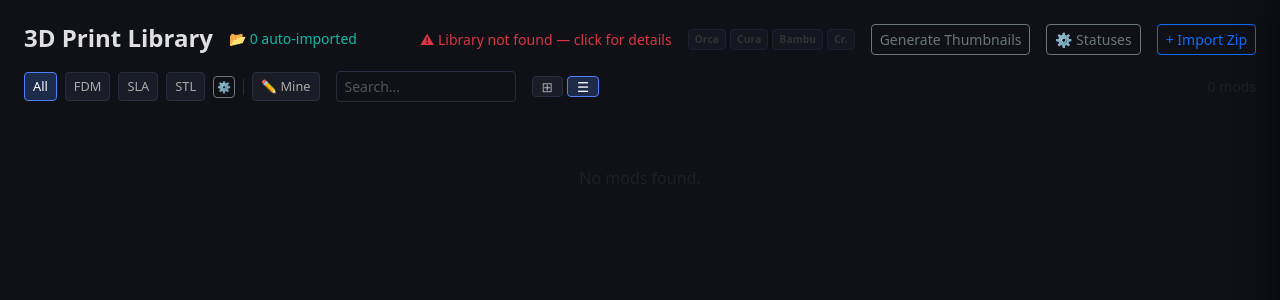
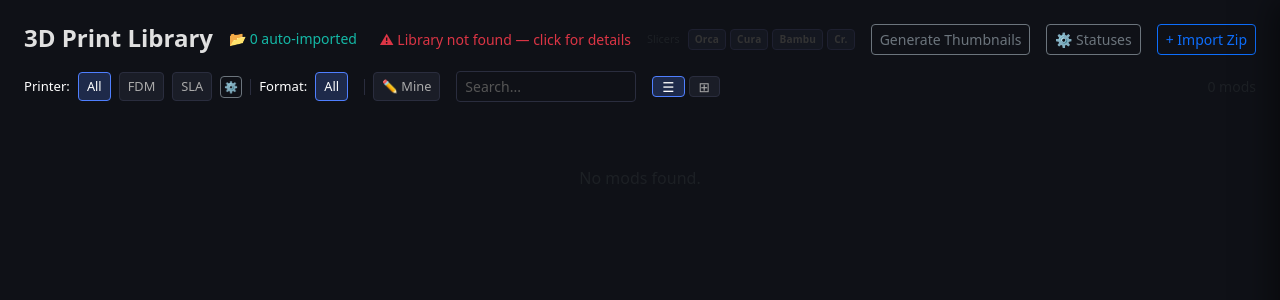
Before and after one commit to lilazndude/3d-print-library, a Flask app: page / in a window 1280 px wide. Shown: the top 300 px of the page. Run offline with Flask 3, Linux system fonts and the light colour scheme; data that the repository does not hold is empty; some libraries are stand-ins or nearby versions.

Commit message:
labelled and made checked for details and saw if buttons made sense

```diff
--- a/_app/app.py
+++ b/_app/app.py
@@ -101,7 +101,6 @@
 DEFAULT_CATEGORIES = [
     {'id': 'FDM', 'label': 'FDM', 'color': '#7dd3fc'},
     {'id': 'SLA', 'label': 'SLA', 'color': '#c4b5fd'},
-    {'id': 'STL', 'label': 'STL', 'color': '#6ee7b7'},
 ]
 
 def get_categories():
@@ -225,8 +224,16 @@
         not (mod_dir / 'thumbnail.png').exists() or
         any((fn + '.png') not in rendered for fn in files)
     )
+    # printer_types: multi-value, falls back to legacy single category field
+    printer_types = meta.get('printer_types')
+    if not printer_types:
+        legacy = meta.get('category', 'FDM')
+        printer_types = [legacy] if legacy else ['FDM']
+    # file_formats: auto-detected from actual files present
+    file_formats = sorted({Path(f).suffix.lstrip('.').upper() for f in files if Path(f).suffix})
     return {
-        'category': meta.get('category', 'FDM'),
+        'printer_types': printer_types,
+        'file_formats': file_formats,
         'name': mod_dir.name,
         'files': files,
         'pdf_files': pdf_files,
@@ -238,6 +245,17 @@
         'file_notes': meta.get('file_notes', {}),
         'origin': meta.get('origin', 'downloaded'),
     }
+
+@app.route('/api/version')
+def api_version():
+    tmpl = Path(app.template_folder) / 'index.html'
+    content = tmpl.read_text(encoding='utf-8')
+    return jsonify({
+        'template_path': str(tmpl),
+        'has_printer_filter': 'printer-filter' in content,
+        'has_format_filter': 'format-filter' in content,
+        'has_printer_types': 'printer_types' in content,
+    })
 
 @app.route('/api/debug')
 def api_debug():
@@ -260,7 +278,10 @@
 
 @app.route('/')
 def index():
-    return render_template('index.html')
+    from flask import make_response
+    r = make_response(render_template('index.html'))
+    r.headers['Cache-Control'] = 'no-store'
+    return r
 
 
 @app.route('/api/mods/<name>/folder-path')
--- a/_app/templates/index.html
+++ b/_app/templates/index.html
@@ -56,6 +56,7 @@
   .group-thumb-tile .tile-label { font-family:monospace; font-size:.62rem; color:#888; margin-top:3px; max-width:72px; overflow:hidden; text-overflow:ellipsis; white-space:nowrap; }
   #thumbFloat { display:none; position:fixed; z-index:9999; pointer-events:none; background:#1a1d27; border:1px solid #2a2d3e; border-radius:8px; padding:5px; box-shadow:0 6px 24px rgba(0,0,0,.6); }
   #thumbFloat img { width:140px; height:140px; object-fit:cover; border-radius:6px; display:block; }
+  .detail-section-body { display:flex; flex-direction:column; gap:8px; }
   .detail-section-body.collapsed { display:none; }
   .detail-section-toggle { cursor:pointer; font-size:.7rem; color:#555; user-select:none; }
   .detail-section-toggle:hover { color:#fff; }
@@ -143,6 +144,7 @@
     <div class="d-flex align-items-center gap-3">
       <div id="debug-warning" class="text-danger small" style="display:none;cursor:pointer" onclick="showDebug()">⚠ Library not found — click for details</div>
       <div class="d-flex gap-1 align-items-center">
+        <span class="text-muted me-1" style="font-size:.68rem">Slicers</span>
         <span class="slicer-icon" id="icon-orca"     title="OrcaSlicer — not detected (set ORCA_PATH)">Orca</span>
         <span class="slicer-icon" id="icon-cura"     title="Cura — not detected (set CURA_PATH)">Cura</span>
         <span class="slicer-icon" id="icon-bambu"    title="Bambu Studio — not detected (set BAMBU_PATH)">Bambu</span>
@@ -167,17 +169,22 @@
   <div id="genStatus" class="text-muted small mb-2" style="display:none"></div>
 
   <div id="filterRow" class="d-flex gap-2 mb-3 flex-wrap align-items-center">
-    <button class="btn btn-sm filter-btn active" data-filter="all">All</button>
+    <span style="font-size:.82rem;color:#fff;font-weight:500">Printer:</span>
+    <button class="btn btn-sm filter-btn active" data-printer-filter="all">All</button>
     <span id="catFilterBtns" class="d-flex gap-2 flex-wrap"></span>
-    <button class="btn btn-sm btn-outline-secondary p-0" id="catGearBtn" data-bs-toggle="modal" data-bs-target="#categoriesModal" style="width:22px;height:22px;font-size:.7rem;line-height:1;border-radius:4px" title="Manage categories">⚙</button>
+    <button class="btn btn-sm btn-outline-secondary p-0" id="catGearBtn" data-bs-toggle="modal" data-bs-target="#categoriesModal" style="width:22px;height:22px;font-size:.7rem;line-height:1;border-radius:4px" title="Manage printer types">⚙</button>
+    <div style="width:1px;height:16px;background:#2a2d3e"></div>
+    <span style="font-size:.82rem;color:#fff;font-weight:500">Format:</span>
+    <button class="btn btn-sm filter-btn active" data-format-filter="all">All</button>
+    <span id="formatFilterBtns" class="d-flex gap-2 flex-wrap"></span>
     <div style="width:1px;height:16px;background:#2a2d3e"></div>
     <button class="btn btn-sm filter-btn" id="filterMine" data-origin="my-design">✏ Mine</button>
     <div class="ms-2 d-flex align-items-center gap-2">
       <input type="search" class="form-control form-control-sm" id="searchBox" placeholder="Search..." style="width:180px">
     </div>
     <div class="d-flex gap-1 ms-2">
+      <button class="btn btn-sm layout-btn active" id="layoutDetail" title="Detail view">☰</button>
       <button class="btn btn-sm layout-btn" id="layoutGrid" title="Grid view">⊞</button>
-      <button class="btn btn-sm layout-btn active" id="layoutDetail" title="Detail view">☰</button>
     </div>
     <span class="ms-auto text-muted small" id="countLabel"></span>
   </div>
@@ -192,10 +199,12 @@
       <div class="modal-header py-2 px-3">
         <div>
           <h6 class="modal-title fw-semibold mb-0" id="modTitle"></h6>
-          <span class="badge rounded-pill mt-1" id="modCatBadge"></span>
-        </div>
-        <button class="btn btn-sm btn-outline-secondary me-2" id="copyPathBtn" onclick="copyModPath()" title="Copy folder path — paste into OrcaSlicer's save dialog to store your project here">📋</button>
-        <button type="button" class="btn-close btn-close-white" data-bs-dismiss="modal"></button>
+          <div class="d-flex gap-1 flex-wrap mt-1" id="modCatBadge"></div>
+        </div>
+        <div class="d-flex align-items-center gap-2 ms-auto">
+          <button class="btn btn-sm btn-outline-secondary" id="copyPathBtn" onclick="copyModPath()" title="Copy folder path — paste into OrcaSlicer's save dialog to store your project here">📋</button>
+          <button type="button" class="btn-close btn-close-white" data-bs-dismiss="modal"></button>
+        </div>
       </div>
       <div class="modal-body px-3 py-3">
         <canvas id="viewer"></canvas>
@@ -226,19 +235,27 @@
         </div>
 
         <div class="row g-2 mt-3">
+          <div class="col-sm-6">
+            <label class="form-label mb-1" style="font-size:.75rem;color:#aaa">Printer Type</label>
+            <div id="printerTypeToggles" class="d-flex gap-1 flex-wrap"></div>
+          </div>
+          <div class="col-sm-6">
+            <label class="form-label mb-1" style="font-size:.75rem;color:#aaa">File Formats</label>
+            <div id="modFileFormats" class="d-flex gap-1 flex-wrap"></div>
+          </div>
           <div class="col-sm-4">
-            <label class="form-label small text-muted mb-1">Status</label>
+            <label class="form-label mb-1" style="font-size:.75rem;color:#aaa">Status</label>
             <select class="form-select form-select-sm" id="statusSelect"></select>
           </div>
           <div class="col-sm-4">
-            <label class="form-label small text-muted mb-1">Origin</label>
+            <label class="form-label mb-1" style="font-size:.75rem;color:#aaa">Origin</label>
             <select class="form-select form-select-sm" id="originSelect">
               <option value="downloaded">↓ Downloaded</option>
               <option value="my-design">✏ My Design</option>
             </select>
           </div>
           <div class="col-12">
-            <label class="form-label small text-muted mb-1">Source URL</label>
+            <label class="form-label mb-1" style="font-size:.75rem;color:#aaa">Source URL</label>
             <div class="input-group input-group-sm">
               <input type="url" class="form-control" id="sourceUrl" placeholder="https://www.printables.com/...">
               <a id="sourceLink" href="#" target="_blank" class="btn btn-outline-secondary" style="display:none">&#8599;</a>
@@ -246,12 +263,12 @@
           </div>
         </div>
         <div class="mt-2">
-          <label class="form-label small text-muted mb-1">Notes</label>
+          <label class="form-label mb-1" style="font-size:.75rem;color:#aaa">Notes</label>
           <textarea class="form-control form-control-sm" id="notesArea" rows="2" placeholder="Print settings, observations, what worked..."></textarea>
         </div>
       </div>
       <div class="modal-footer py-2 px-3">
-        <button class="btn btn-sm btn-primary" id="saveBtn">Save</button>
+        <button class="btn btn-sm btn-primary" id="saveBtn">Save &amp; Close</button>
       </div>
     </div>
   </div>
@@ -587,7 +604,8 @@
 // ── App state ──────────────────────────────────────────────────────────────
 let allMods = [];
 let activeMod = null;
-let activeFilter = 'all';
+let activePrinterFilter = 'all';
+let activeFormatFilter = 'all';
 let activeOriginFilter = '';
 let searchQuery = '';
 let activeLayout = 'detail';
@@ -647,7 +665,16 @@
   const container = document.getElementById('catFilterBtns');
   if (!container) return;
   container.innerHTML = CATEGORIES.map(c =>
-    `<button class="btn btn-sm filter-btn${activeFilter === c.id ? ' active' : ''}" data-filter="${c.id}">${c.label}</button>`
+    `<button class="btn btn-sm filter-btn${activePrinterFilter === c.id ? ' active' : ''}" data-printer-filter="${c.id}">${c.label}</button>`
+  ).join('');
+}
+
+function renderFormatFilters() {
+  const container = document.getElementById('formatFilterBtns');
+  if (!container) return;
+  const formats = [...new Set(allMods.flatMap(m => m.file_formats || []))].sort();
+  container.innerHTML = formats.map(f =>
+    `<button class="btn btn-sm filter-btn${activeFormatFilter === f ? ' active' : ''}" data-format-filter="${f}">${f}</button>`
   ).join('');
 }
 
@@ -659,12 +686,14 @@
 async function loadMods() {
   const r = await fetch('/api/mods');
   allMods = await r.json();
+  renderFormatFilters();
   renderCards();
 }
 
 function visibleMods() {
   return allMods.filter(m => {
-    if (activeFilter !== 'all' && m.category !== activeFilter) return false;
+    if (activePrinterFilter !== 'all' && !(m.printer_types || []).includes(activePrinterFilter)) return false;
+    if (activeFormatFilter !== 'all' && !(m.file_formats || []).includes(activeFormatFilter)) return false;
     if (activeOriginFilter && m.origin !== activeOriginFilter) return false;
     if (searchQuery && !m.name.includes(searchQuery.toLowerCase())) return false;
     return true;
@@ -695,11 +724,11 @@
         const _collapsed = _collapsedSections.has(_sid);
         if (_lastStatus !== null) _parts.push('</div>');
         _parts.push(`<div style="display:flex;align-items:center;gap:8px;padding:6px 2px;margin-top:${_lastStatus?'10px':'0'};cursor:pointer" onclick="toggleDetailSection('${_sid}',this)">
+          <span class="detail-section-toggle" style="color:#555;font-size:.7rem">${_collapsed ? '▶' : '▼'}</span>
           <span class="status-dot" style="background:${_sc}"></span>
           <span style="color:${_sc};font-size:.76rem;font-weight:600;letter-spacing:.04em">${sLabel(m.status)}</span>
+          <span style="color:#fff;font-size:.76rem;font-weight:600">${_cnt}</span>
           <span style="flex:1;height:1px;background:#1e2030"></span>
-          <span style="color:#444;font-size:.72rem">${_cnt}</span>
-          <span class="detail-section-toggle">${_collapsed ? '▶' : '▼'}</span>
         </div>
         <div class="detail-section-body${_collapsed ? ' collapsed' : ''}" data-section="${_sid}">`);
         _lastStatus = m.status;
@@ -716,11 +745,20 @@
         <div style="flex:1;min-width:0">
           <div class="d-flex align-items-center gap-2 flex-wrap mb-1">
             <span class="fw-semibold" style="color:#fff;font-size:.95rem;word-break:break-word">${m.name}</span>
-            ${catBadgeHtml(m.category)}
             <span class="badge rounded-pill" style="${sBadgeStyle(m.status)}">${sLabel(m.status)}</span>
             ${m.origin === 'my-design' ? `<span class="badge badge-origin-mine rounded-pill">✏ Mine</span>` : ''}
             ${m.pdf_files && m.pdf_files.length ? `<span class="badge badge-pdf rounded-pill">PDF</span>` : ''}
             ${m.source_url ? `<a href="${m.source_url}" target="_blank" class="ms-auto text-muted small" style="text-decoration:none;white-space:nowrap" onclick="event.stopPropagation()">Source ↗</a>` : ''}
+          </div>
+          <div class="d-flex gap-3 flex-wrap mb-1">
+            ${(m.printer_types||[]).length ? `<div class="d-flex align-items-center gap-1">
+              <span style="font-size:.65rem;color:#555;white-space:nowrap">Printer Type</span>
+              ${(m.printer_types||[]).map(t=>catBadgeHtml(t)).join('')}
+            </div>` : ''}
+            ${(m.file_formats||[]).length ? `<div class="d-flex align-items-center gap-1">
+              <span style="font-size:.65rem;color:#555;white-space:nowrap">File Format</span>
+              ${(m.file_formats||[]).map(f=>`<span class="badge rounded-pill" style="background:#1a1d27;color:#555;border:1px solid #2a2d3e;font-size:.65rem">${f}</span>`).join('')}
+            </div>` : ''}
           </div>
           ${m.notes ? `<div class="text-muted mb-1" style="font-size:.8rem;overflow:hidden;display:-webkit-box;-webkit-line-clamp:2;-webkit-box-orient:vertical">${m.notes}</div>` : ''}
           ${m.files.length ? `<div class="file-thumb-strip">${m.files.map(f => {
@@ -738,7 +776,7 @@
             </div>`;
           }).join('')}</div>` : ''}
         </div>
-        ${m2.needs_thumbs ? `<button class="btn-render-thumb" onclick="event.stopPropagation();generateModThumbs(event,'${m2.category}','${m2.name}')" title="Generate thumbnails for this mod">⟳ Render</button>` : ''}
+        ${m2.needs_thumbs ? `<button class="btn-render-thumb" onclick="event.stopPropagation();generateModThumbs(event,'${m2.name}')" title="Generate thumbnails for this mod">⟳ Render</button>` : ''}
       </div>`;
       })());
     });
@@ -755,7 +793,8 @@
           <div class="d-flex align-items-center gap-2 mb-2 flex-wrap">
             <span class="status-dot" style="${sDotStyle(m.status)}"></span>
             <span class="badge rounded-pill" style="${sBadgeStyle(m.status)}">${sLabel(m.status)}</span>
-            ${catBadgeHtml(m.category)}
+            ${(m.printer_types||[]).map(t=>catBadgeHtml(t)).join('')}
+            ${(m.file_formats||[]).map(f=>`<span class="badge rounded-pill" style="background:#1a1d27;color:#555;border:1px solid #2a2d3e;font-size:.65rem">${f}</span>`).join('')}
             ${m.origin === 'my-design' ? `<span class="badge badge-origin-mine rounded-pill">✏ Mine</span>` : ''}
             ${m.pdf_files && m.pdf_files.length ? `<span class="badge badge-pdf rounded-pill">PDF</span>` : ''}
             <span class="ms-auto text-muted" style="font-size:.75rem">${m.files.length} file${m.files.length !== 1 ? 's' : ''}</span>
@@ -768,14 +807,23 @@
   }
 }
 
-// Filter buttons (delegated so dynamic category buttons work)
+// Filter buttons (delegated so dynamic buttons work)
 document.getElementById('filterRow').addEventListener('click', e => {
-  const btn = e.target.closest('[data-filter].filter-btn');
-  if (!btn) return;
-  document.querySelectorAll('[data-filter].filter-btn').forEach(b => b.classList.remove('active'));
-  btn.classList.add('active');
-  activeFilter = btn.dataset.filter;
-  renderCards();
+  const pb = e.target.closest('[data-printer-filter].filter-btn');
+  if (pb) {
+    document.querySelectorAll('[data-printer-filter].filter-btn').forEach(b => b.classList.remove('active'));
+    pb.classList.add('active');
+    activePrinterFilter = pb.dataset.printerFilter;
+    renderCards();
+    return;
+  }
+  const fb = e.target.closest('[data-format-filter].filter-btn');
+  if (fb) {
+    document.querySelectorAll('[data-format-filter].filter-btn').forEach(b => b.classList.remove('active'));
+    fb.classList.add('active');
+    activeFormatFilter = fb.dataset.formatFilter;
+    renderCards();
+  }
 });
 
 document.getElementById('searchBox').addEventListener('input', e => {
@@ -825,7 +873,7 @@
   _docsSetWidth(w);
 };
 
-window.generateModThumbs = async function(e, category, name) {
+window.generateModThumbs = async function(e, name) {
   const btn = e.currentTarget;
   const row = btn.closest('.detail-row');
   btn.disabled = true;
@@ -1137,12 +1185,21 @@
 window.openMod = function(i) {
   activeMod = allMods[i];
   document.getElementById('modTitle').textContent = activeMod.name;
-  const catBadge = document.getElementById('modCatBadge');
-  const _ce = CAT_MAP[activeMod.category];
-  const _cc = _ce ? _ce.color : '#888';
-  catBadge.textContent = _ce ? _ce.label : activeMod.category;
-  catBadge.className = 'badge rounded-pill mt-1';
-  catBadge.style.cssText = `background:${_cc}22;color:${_cc};font-size:.68rem`;
+  document.getElementById('modCatBadge').innerHTML = (activeMod.printer_types||[]).map(t=>catBadgeHtml(t)).join('');
+
+  // Printer type toggles
+  const _pt = activeMod.printer_types || [];
+  document.getElementById('printerTypeToggles').innerHTML = CATEGORIES.map(c => {
+    const on = _pt.includes(c.id);
+    return `<button class="btn btn-sm printer-type-toggle${on?' active':''}" data-type="${c.id}"
+      style="border:1px solid ${on?c.color:'#2a2d3e'};color:${on?c.color:'#666'};background:${on?c.color+'22':'transparent'};font-size:.75rem;padding:2px 8px"
+      onclick="togglePrinterType(this,'${c.id}','${c.color}')">${c.label}</button>`;
+  }).join('');
+
+  // File formats (read-only, auto-detected)
+  document.getElementById('modFileFormats').innerHTML = (activeMod.file_formats||[])
+    .map(f=>`<span class="badge rounded-pill" style="background:#1a1d27;color:#666;border:1px solid #2a2d3e;font-size:.68rem">${f}</span>`)
+    .join('') || '<span style="color:#444;font-size:.75rem">none</span>';
   const sel = document.getElementById('statusSelect');
   sel.innerHTML = STATUSES.map(s => `<option value="${s.id}"${activeMod.status === s.id ? ' selected' : ''}>${s.label}</option>`).join('');
   document.getElementById('originSelect').value = activeMod.origin || 'downloaded';
@@ -1261,24 +1318,34 @@
   else { link.style.display = 'none'; }
 });
 
+window.togglePrinterType = function(btn, type, color) {
+  btn.classList.toggle('active');
+  const on = btn.classList.contains('active');
+  btn.style.borderColor = on ? color : '#2a2d3e';
+  btn.style.color       = on ? color : '#666';
+  btn.style.background  = on ? color + '22' : 'transparent';
+  autoSave();
+};
+
 async function _doSave() {
   if (!activeMod) return;
-  // Start with existing notes so non-active variant notes are preserved
   const fileNotes = { ...(activeMod.file_notes || {}) };
   document.querySelectorAll('.file-needed-sel').forEach(sel => {
     const f    = sel.dataset.file;
     const note = (document.querySelector(`.file-note-in[data-file="${f}"]`)?.value || '').trim();
     fileNotes[f] = { needed: sel.value, note };
   });
+  const printerTypes = [...document.querySelectorAll('#printerTypeToggles .printer-type-toggle.active')].map(b => b.dataset.type);
   await fetch(`/api/mods/${encodeURIComponent(activeMod.name)}/meta`, {
     method: 'POST',
     headers: { 'Content-Type': 'application/json' },
     body: JSON.stringify({
-      status:     document.getElementById('statusSelect').value,
-      notes:      document.getElementById('notesArea').value,
-      source_url: document.getElementById('sourceUrl').value,
-      origin:     document.getElementById('originSelect').value,
-      file_notes: fileNotes,
+      status:        document.getElementById('statusSelect').value,
+      notes:         document.getElementById('notesArea').value,
+      source_url:    document.getElementById('sourceUrl').value,
+      origin:        document.getElementById('originSelect').value,
+      file_notes:    fileNotes,
+      printer_types: printerTypes,
     }),
   });
 }
@@ -1725,7 +1792,7 @@
   <div class="modal-dialog modal-dialog-centered" style="max-width:420px">
     <div class="modal-content">
       <div class="modal-header py-2 px-3">
-        <h6 class="modal-title fw-semibold mb-0">Manage Categories</h6>
+        <h6 class="modal-title fw-semibold mb-0">Manage Printer Types</h6>
         <button type="button" class="btn-close btn-close-white" data-bs-dismiss="modal"></button>
       </div>
       <div class="modal-body px-3 py-3">
```
Also changed, not shown: 1 other file.
